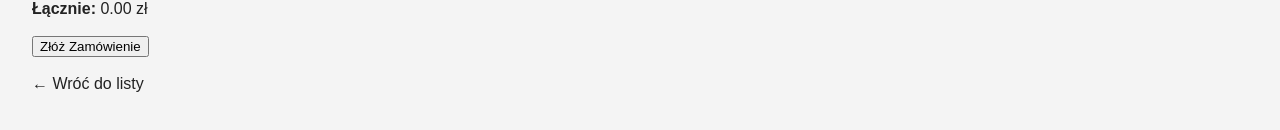
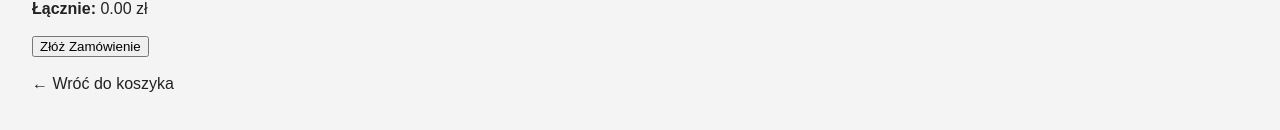
Before and after one commit to lbmrytskv/task-shop, a React (Vite) app: page /summary in a window 1280 px wide. Shown: the part 172-302 px from the top of the page. Built offline with nearby package versions, Linux system fonts and the light colour scheme.

Commit message:
fixed some html

```diff
--- a/src/pages/SummaryPage.tsx
+++ b/src/pages/SummaryPage.tsx
@@ -41,7 +41,7 @@ const SummaryPage = () => {
       <br />
       <button onClick={handlePlaceOrder}>Złóż Zamówienie</button>
       <br /><br />
-      <Link to="/cart">← Wróć do listy</Link>
+      <Link to="/cart">← Wróć do koszyka</Link>
     </div>
   );
 };
```
